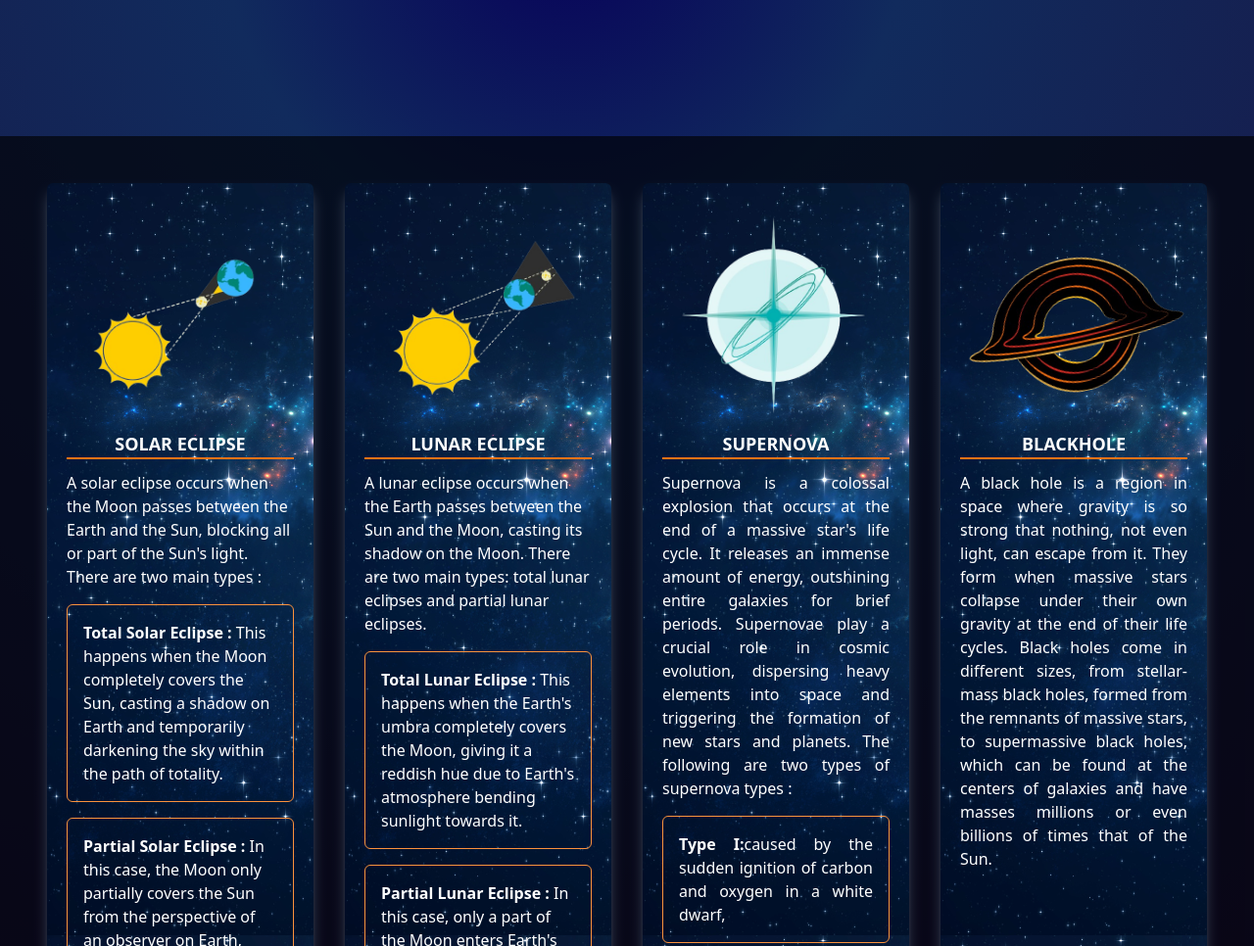
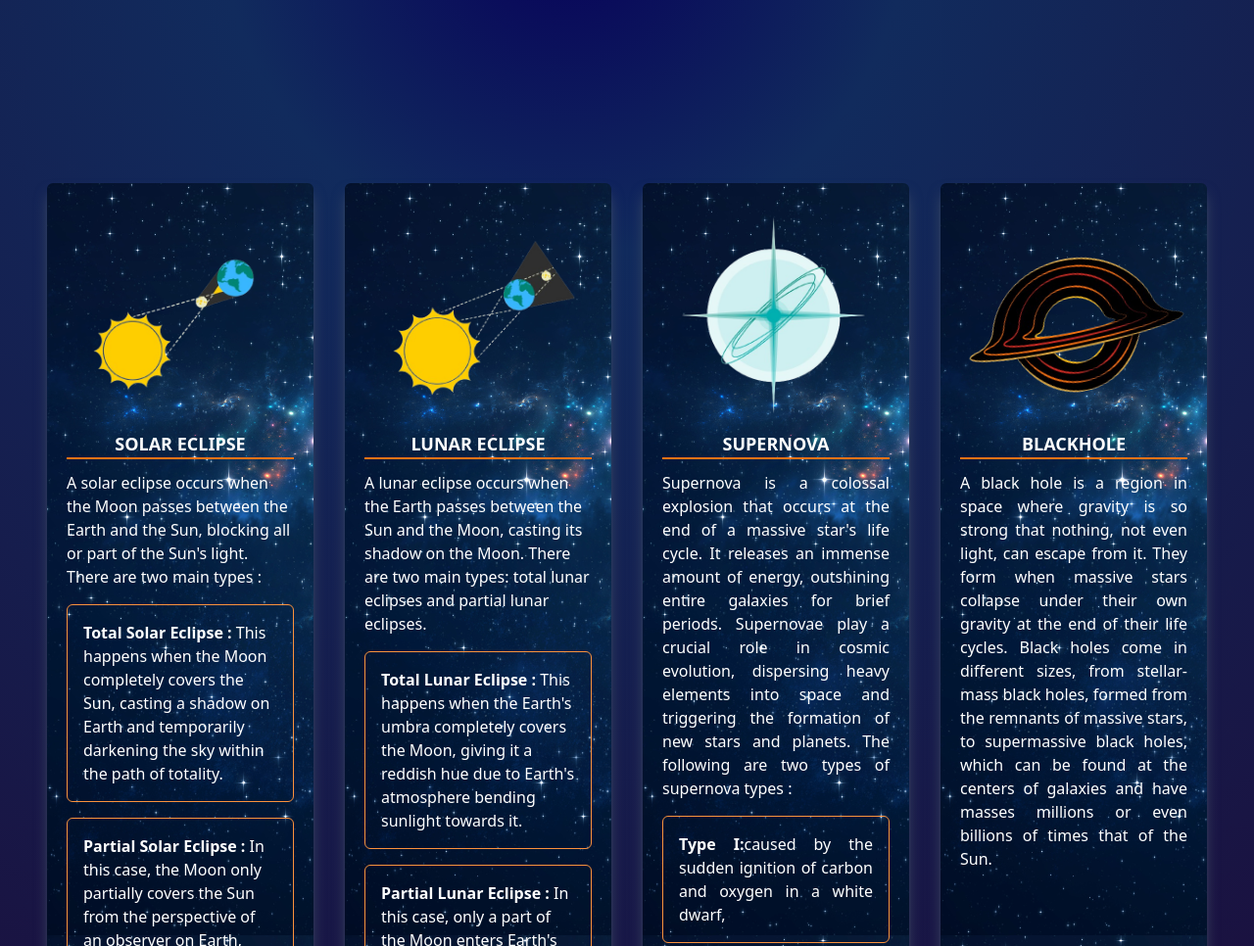
Before and after one commit to gustiaryapriandana31/space-planet-apps, a website: page index.html in a window 1280 px wide. Shown: the part 1400-2366 px from the top of the page at 98% size. Drawn offline with Linux system fonts and the light colour scheme.

Commit message:
feat:Adjust background color of phenomenon's section

```diff
--- a/index.html
+++ b/index.html
@@ -158,12 +158,9 @@
             >
               <h2
                 class="planet-title text-2xl font-bold text-center font-roboto mb-10 md:text-4xl text-orange-400"
-              >
-
-A Biggest Star in the solar system
+              >A Biggest Star in the solar system
               </h2>
               <p class="planet-details font-roboto text-md text-justify md:text-end">
-
               The Sun, at the center of our solar system, is a massive, luminous sphere of hot plasma, primarily composed of hydrogen and helium. It provides the energy that sustains life on Earth through the process of nuclear fusion, where hydrogen atoms fuse together to form helium, releasing tremendous amounts of energy in the process. This radiant energy is emitted as sunlight, which warms our planet and drives the Earth's climate and weather systems. The Sun's gravitational pull also governs the orbits of the planets, moons, asteroids, and comets within our solar system, holding them in their respective paths. Its immense gravity and intense radiation make it a crucial celestial body, shaping the dynamics and conditions of our solar neighborhood.
               </p>
               <hr class="border-b-2 border-white mt-6 mb-4 opacity-60">
@@ -199,7 +196,6 @@ The Sun, at the center of our solar system, is a massive, luminous sphere of hot
                 The Planet Closest to the Sun.
               </h2>
               <p class="planet-details font-roboto text-md text-justify md:text-end">
-
                 Mercury, the smallest planet in our solar system, orbits closest to the Sun. Its proximity to the Sun means that Mercury has an incredibly short year, taking just about 88 Earth days to complete one orbit. However, Mercury's rotation is relatively slow, resulting in one day on Mercury lasting approximately 59 Earth days. Despite its proximity to the Sun, Mercury's surface isn't continuously bathed in sunlight due to its lack of atmosphere to retain heat. Consequently, some parts of the planet experience perpetual darkness in craters near the poles. Mercury's surface is heavily cratered, similar to the Moon, and features extensive plains and scarps. The planet's surface also holds clues to its geological past, including evidence of volcanic activity and tectonic forces shaping its terrain. Despite being one of the least explored planets in our solar system, various space missions, including NASA's MESSENGER probe, have provided valuable insights into Mercury's composition, magnetic field, and geological history.
               </p>
               <hr class="border-b-2 border-white mt-6 mb-4 opacity-60">
@@ -266,12 +262,9 @@ Mercury, the smallest planet in our solar system, orbits closest to the Sun. Its
             >
               <h2
                 class="planet-title text-2xl font-bold text-center font-roboto mb-10 md:text-4xl text-orange-400"
-              >
-
-The Planet Inhabited by Living Creatures
+              >The Planet Inhabited by Living Creatures
               </h2>
               <p class="planet-details font-roboto text-md text-justify md:text-end">
-
                Earth, the third planet from the Sun, is a unique celestial body in the solar system. It is the only known planet to harbor life, making it a precious oasis in the vastness of space. With its diverse ecosystems, rich biodiversity, and complex geological features, Earth provides a habitat for millions of species, including humans. Its atmosphere, composed primarily of nitrogen and oxygen, creates the conditions necessary for life to thrive. The planet's surface is characterized by vast oceans, expansive continents, towering mountains, and sprawling deserts, each contributing to its remarkable beauty and complexity. Earth plays a crucial role in sustaining life as we know it, providing essential resources such as water, air, and fertile soil. However, human activities have also posed significant challenges to the planet, including deforestation, pollution, and climate change. As stewards of this remarkable world, it is imperative that we strive to protect and preserve its delicate balance for future generations.
               </p>
               <hr class="border-b-2 border-white mt-6 mb-4 opacity-60">
@@ -307,7 +300,6 @@ Earth, the third planet from the Sun, is a unique celestial body in the solar sy
                 Planet Being Studied for Signs of Life There
               </h2>
               <p class="planet-details font-roboto text-md text-justify md:text-end">
-
                Mars, often referred to as the "Red Planet," is the fourth planet from the Sun in our solar system. It is named after the Roman god of war due to its reddish appearance, which is caused by iron oxide, or rust, on its surface. Mars has intrigued scientists and astronomers for centuries due to its potential to harbor life. While its surface is cold, dry, and barren, evidence suggests that liquid water may have flowed on its surface in the past, indicating the possibility of ancient microbial life. Mars has a thin atmosphere composed mostly of carbon dioxide, with surface features that include vast deserts, towering volcanoes, and deep canyons. Exploration of Mars has been a focus of space missions, with various orbiters, landers, and rovers sent to study its geology, climate, and potential for sustaining human life in the future.
               </p>
               <hr class="border-b-2 border-white mt-6 mb-4 opacity-60">
@@ -339,12 +331,9 @@ Mars, often referred to as the "Red Planet," is the fourth planet from the Sun i
             >
               <h2
                 class="planet-title text-2xl font-bold text-center font-roboto mb-10 md:text-4xl text-orange-400"
-              >
-
-The Largest Planet in the Solar System
+              >The Largest Planet in the Solar System
               </h2>
               <p class="planet-details font-roboto text-md text-justify md:text-end">
-
                 Jupiter, the largest planet in our solar system, is a gas giant known for its immense size and iconic swirling storms, notably the Great Red Spot, a massive storm larger than Earth itself. It's composed mainly of hydrogen and helium, with no solid surface. Jupiter has a powerful magnetic field and numerous moons, the four largest known as the Galilean moons: Io, Europa, Ganymede, and Callisto. It plays a crucial role in shaping the solar system's dynamics, acting as a "cosmic vacuum cleaner" due to its gravitational influence, often deflecting or capturing comets and asteroids that might otherwise strike inner planets like Earth. Jupiter's exploration has yielded valuable insights into planetary formation and dynamics, with ongoing studies contributing to our understanding of the outer solar system and beyond.
               </p>
               <hr class="border-b-2 border-white mt-6 mb-4 opacity-60">
@@ -380,7 +369,6 @@ Jupiter, the largest planet in our solar system, is a gas giant known for its im
                 The Most Beautiful Planet with Its Rings
               </h2>
               <p class="planet-details font-roboto text-md text-justify md:text-end">
-
                 Saturn, the sixth planet from the Sun, is renowned for its striking rings, making it one of the most visually distinctive planets in our solar system. These rings, composed primarily of ice particles, dust, and rocky debris, encircle the planet and are visible even from Earth with a telescope. Beneath its mesmerizing appearance, Saturn is a gas giant similar in composition to Jupiter, predominantly consisting of hydrogen and helium. It has a vast and turbulent atmosphere characterized by swirling cloud bands and a prominent hexagonal jet stream at its north pole. Saturn is also home to numerous moons, the largest of which is Titan, known for its dense atmosphere and methane lakes. The planet's majestic rings and diverse moons make it a fascinating subject of study for astronomers seeking to understand the dynamics of planetary systems and the formation of celestial bodies.
               </p>
               <hr class="border-b-2 border-white mt-6 mb-4 opacity-60">
@@ -412,9 +400,7 @@ Saturn, the sixth planet from the Sun, is renowned for its striking rings, makin
             >
               <h2
                 class="planet-title text-2xl font-bold text-center font-roboto mb-10 md:text-4xl text-orange-400"
-              >
-
-The planet consisting primarily of hydrogen and helium
+              >The planet consisting primarily of hydrogen and helium
               </h2>
               <p class="planet-details font-roboto text-md text-justify md:text-end">
              Uranus, the seventh planet from the Sun, is a unique celestial body in our solar system. It is often characterized by its distinct feature of being tilted on its side, rotating nearly perpendicular to its orbital plane. This axial tilt causes extreme seasonal variations, with each pole experiencing about 42 years of continuous sunlight followed by darkness. Uranus is composed primarily of hydrogen and helium, with a small fraction of water and methane. Its atmosphere, mostly consisting of hydrogen and helium, also contains traces of methane, which gives Uranus its blue-green hue. Despite being one of the gas giants, Uranus has a relatively low internal heat compared to Jupiter and Saturn. Its magnetosphere, generated by its icy mantle surrounding a rocky core, is unique among the planets. Uranus has a system of faint rings and a diverse array of moons, the largest being Titania and Oberon. Further exploration and study of Uranus are essential to unraveling the mysteries of this enigmatic ice giant.
@@ -452,7 +438,6 @@ The planet consisting primarily of hydrogen and helium
                 Coldest Planet Due to Its Distance from the Sun."
               </h2>
               <p class="planet-details font-roboto text-md text-justify md:text-end">
-
                 Neptune, the eighth planet from the Sun, is a distant and mysterious world in our solar system. Named after the Roman god of the sea, Neptune is an ice giant, characterized by its striking blue coloration due to the presence of methane in its atmosphere. It's the fourth-largest planet by diameter and the third-most massive planet. Neptune has a dynamic atmosphere with high-speed winds, sometimes reaching up to 1,500 miles per hour (2,400 kilometers per hour), making it one of the windiest places in the solar system. It has a series of dark spots reminiscent of Jupiter's Great Red Spot, indicating active weather systems. Neptune has a faint ring system and a collection of moons, the largest of which is Triton, a unique moon that orbits in a retrograde direction, suggesting it may have been captured by Neptune's gravity in the distant past. Despite its remote location, Neptune continues to fascinate scientists with its complex weather patterns, unique moons, and enigmatic magnetic field.
               </p>
               <hr class="border-b-2 border-white mt-6 mb-4 opacity-60">
@@ -468,7 +453,7 @@ Neptune, the eighth planet from the Sun, is a distant and mysterious world in ou
       </section>
 
      <!-- Phenomenon -->
-     <section id="phenomenon" class="mt-32 relative p-7 md:p-12 text-white bg-black/65">
+     <section id="phenomenon" class="mt-32 relative p-7 md:p-12 text-white">
         <div class="cards grid grid-cols-1 md:grid-cols-4 gap-8">
           <div class="card shadow-lg shadow-slate-600 rounded-md p-6 md:p-5 bg-[url('./../img/3.png')]">
             <img src="img/solarecp.png" alt="Solar Eclipse Image">
@@ -508,12 +493,10 @@ Neptune, the eighth planet from the Sun, is a distant and mysterious world in ou
             </article>
           </div>
         </div>
-
-
+      </section>
+      <svg xmlns="http://www.w3.org/2000/svg" viewBox="0 0 1440 200"><path fill="#112B5D" fill-opacity="1" d="M0,160L48,170.7C96,181,192,203,288,186.7C384,171,480,117,576,117.3C672,117,768,171,864,165.3C960,160,1056,96,1152,90.7C1248,85,1344,139,1392,165.3L1440,192L1440,320L1392,320C1344,320,1248,320,1152,320C1056,320,960,320,864,320C768,320,672,320,576,320C480,320,384,320,288,320C192,320,96,320,48,320L0,320Z"></path></svg>
     </section>
 
-     <svg xmlns="http://www.w3.org/2000/svg" viewBox="0 0 1440 200"><path fill="#112B5D" fill-opacity="1" d="M0,160L48,170.7C96,181,192,203,288,186.7C384,171,480,117,576,117.3C672,117,768,171,864,165.3C960,160,1056,96,1152,90.7C1248,85,1344,139,1392,165.3L1440,192L1440,320L1392,320C1344,320,1248,320,1152,320C1056,320,960,320,864,320C768,320,672,320,576,320C480,320,384,320,288,320C192,320,96,320,48,320L0,320Z"></path></svg>
-    </section>
 
 
     <!-- Footer -->
```
Lines whose indentation alone changed are shown as unchanged.
